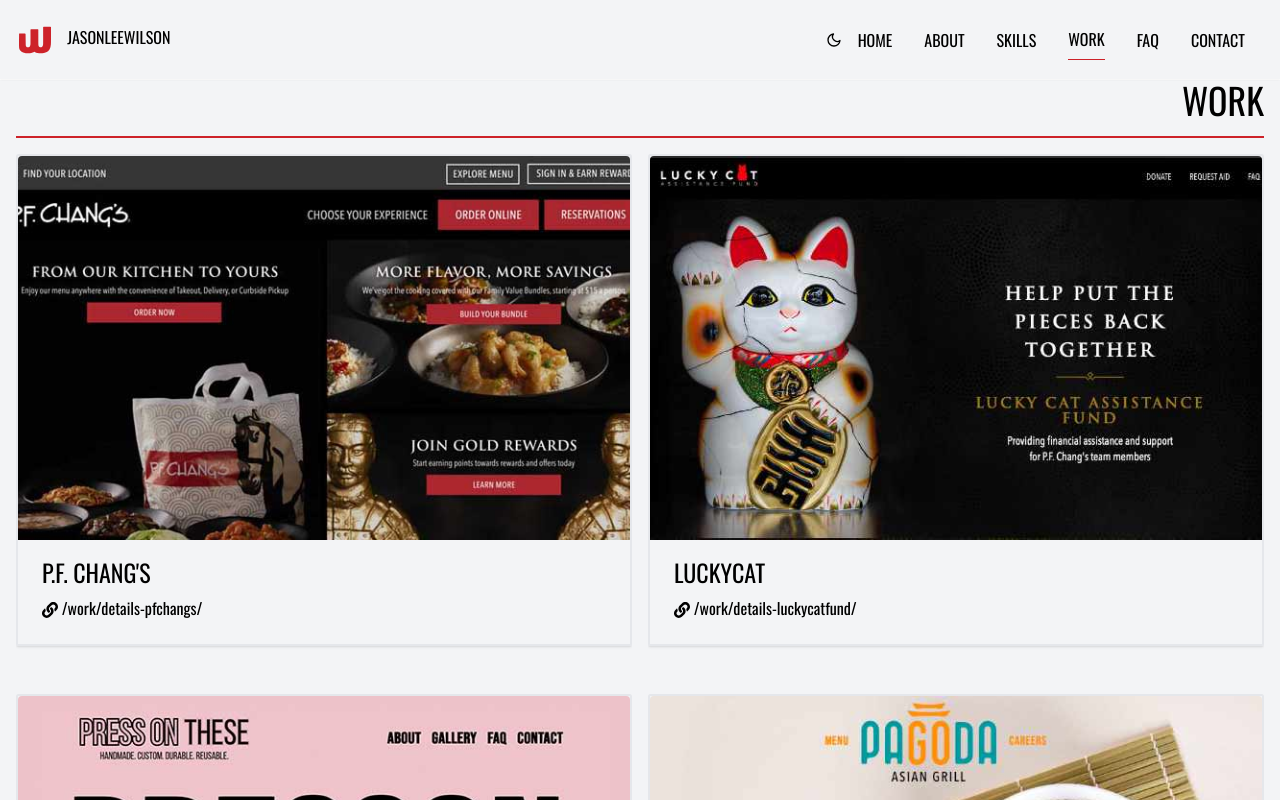
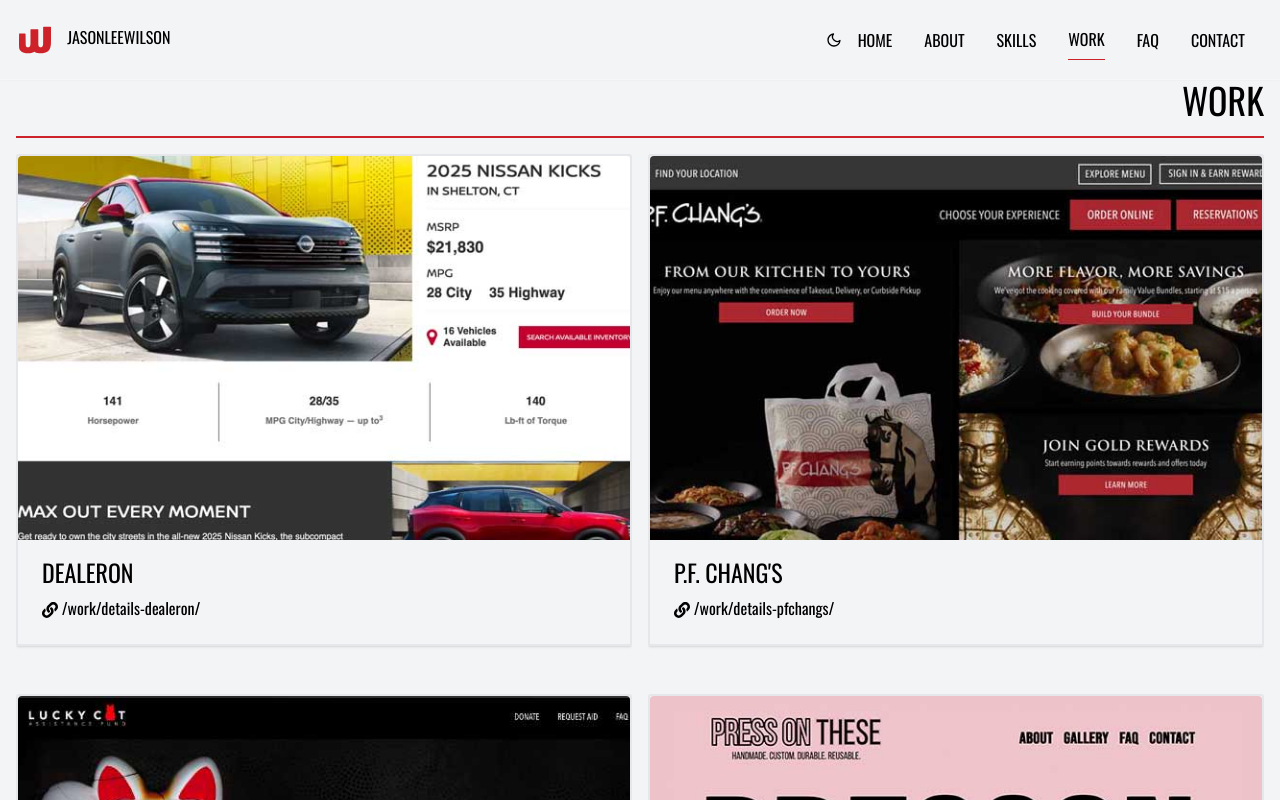
Before and after one commit to jasonleewilson/jasonleewilson, a Next.js app: page /work in a window 1280 px wide. Shown: the top 800 px of the page. Built offline with nearby package versions, Linux system fonts and the light colour scheme.

Commit message:
updated work page

```diff
--- a/src/app/work/page.tsx
+++ b/src/app/work/page.tsx
@@ -16,15 +16,15 @@
 export default function Work() {
   const portfolioItems = [
     // dealeron
-    // {
-    //   id: 11,
-    //   name: "DealerOn",
-    //   description: "Portfolio 1 - description",
-    //   imageUrl: "/images/project-dealeron.jpg",
-    //   siteUrl: "/work/details-dealeron/",
-    //   repoUrl: "#",
-    //   displayNone: "hidden",
-    // },
+    {
+      id: 11,
+      name: "DealerOn",
+      description: "Portfolio 1 - description",
+      imageUrl: "/images/project-dealeron.jpg",
+      siteUrl: "/work/details-dealeron/",
+      repoUrl: "#",
+      displayNone: "hidden",
+    },
 
     // pfchangs.com
     {
```
